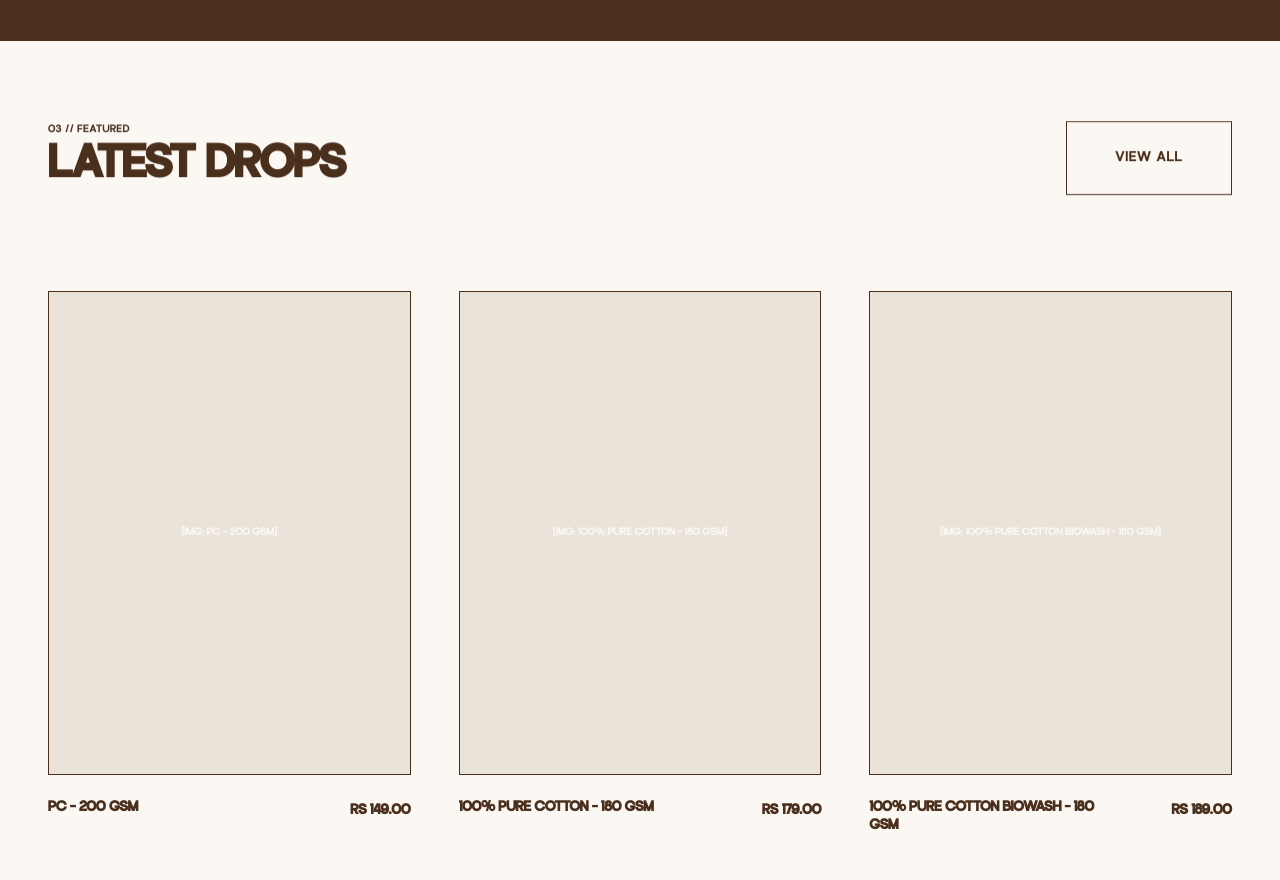
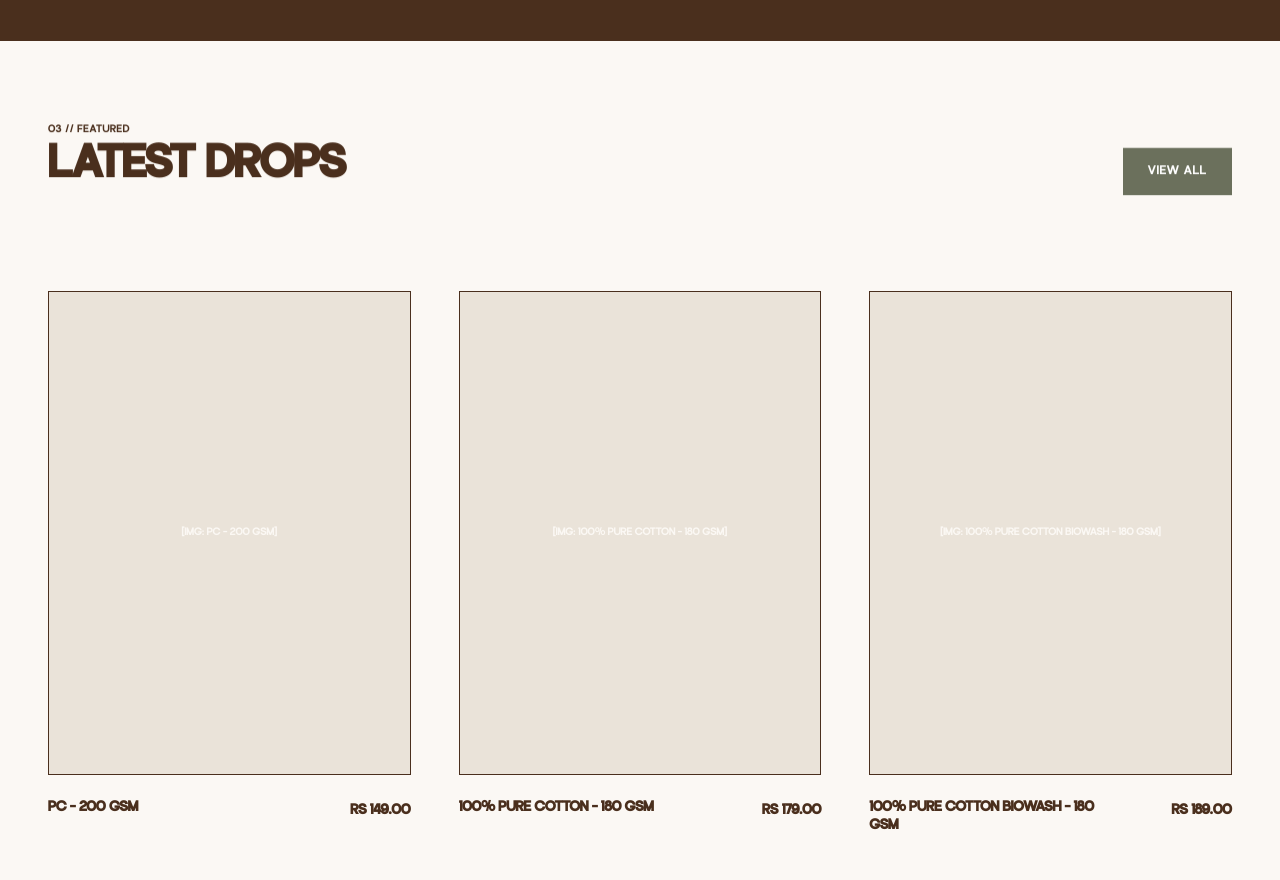
Before and after one commit to PTejasKr/alphaxgen, a Next.js app: page / in a window 1280 px wide. Shown: the part 2640-3520 px from the top of the page. Built offline with nearby package versions, Linux system fonts and the light colour scheme.

Commit message:
Update View All button to be olive, smaller, and single-line

```diff
--- a/src/components/home/ProductsSection.module.css
+++ b/src/components/home/ProductsSection.module.css
@@ -25,3 +25,28 @@
 .compactTop {
   padding-top: calc(var(--space-xl) / 2) !important;
 }
+.viewAllButton {
+  display: inline-flex;
+  align-items: center;
+  justify-content: center;
+  background-color: #6B705C; /* olive */
+  color: #ffffff;
+  padding: 0.75rem 1.5rem;
+  font-family: var(--font-heading), sans-serif;
+  font-weight: 500;
+  letter-spacing: 0.05em;
+  text-transform: uppercase;
+  border: var(--border-width) solid #6B705C;
+  cursor: pointer;
+  text-decoration: none;
+  white-space: nowrap;
+  font-size: 14px;
+  flex-shrink: 0;
+  transition: all var(--duration-fast) var(--ease-standard);
+}
+
+.viewAllButton:hover {
+  background-color: var(--ink);
+  color: var(--paper);
+  border-color: var(--ink);
+}
--- a/src/components/home/ProductsSection.tsx
+++ b/src/components/home/ProductsSection.tsx
@@ -29,7 +29,7 @@ export function ProductsSection({
             <div className="text-small">{index} // {subtitle}</div>
             <h2 className="heading-1">{title}</h2>
           </div>
-          <Link href="/shop" className="brutal-button">View All</Link>
+          <Link href="/shop" className={styles.viewAllButton}>View All</Link>
         </div>
       </Reveal>
 
```
